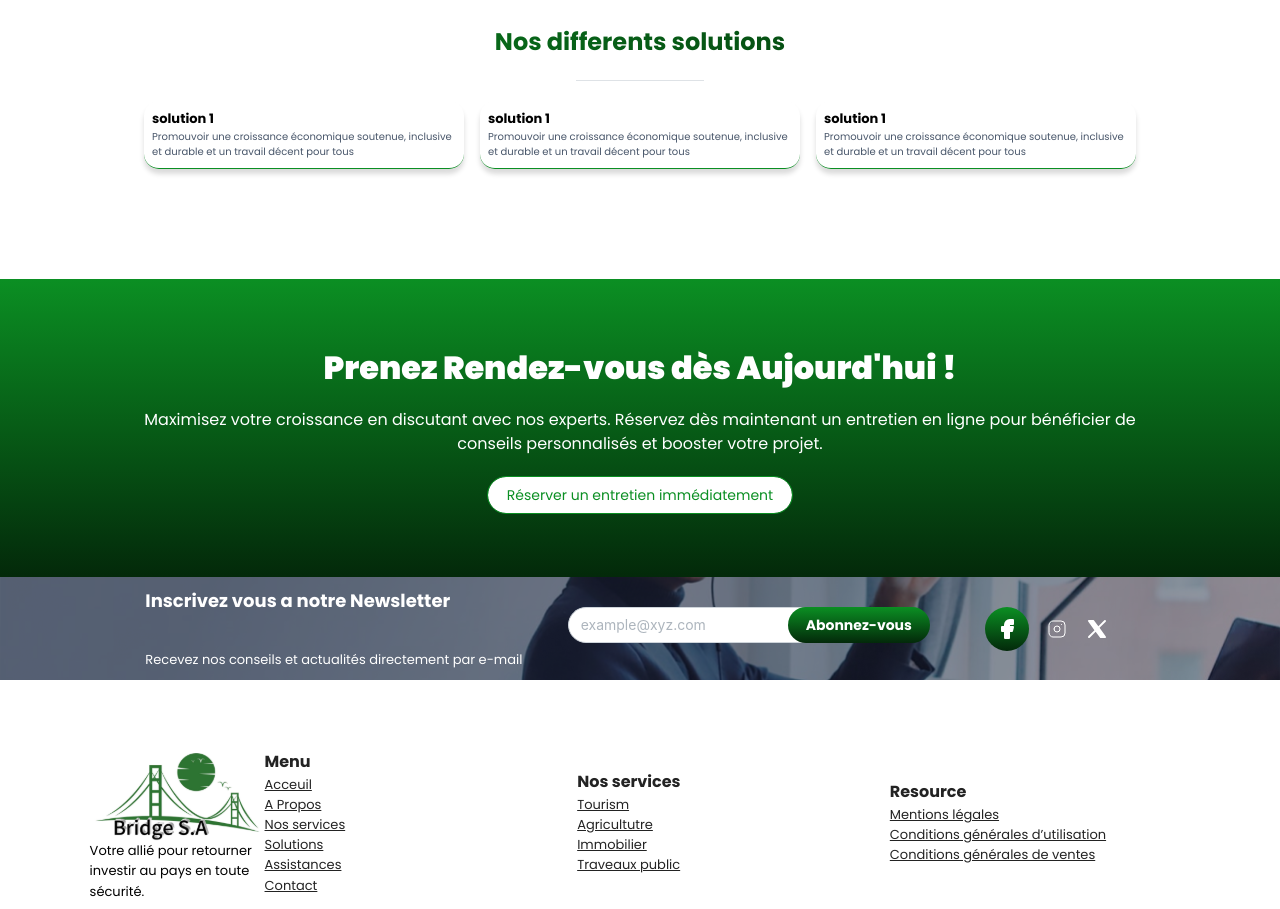
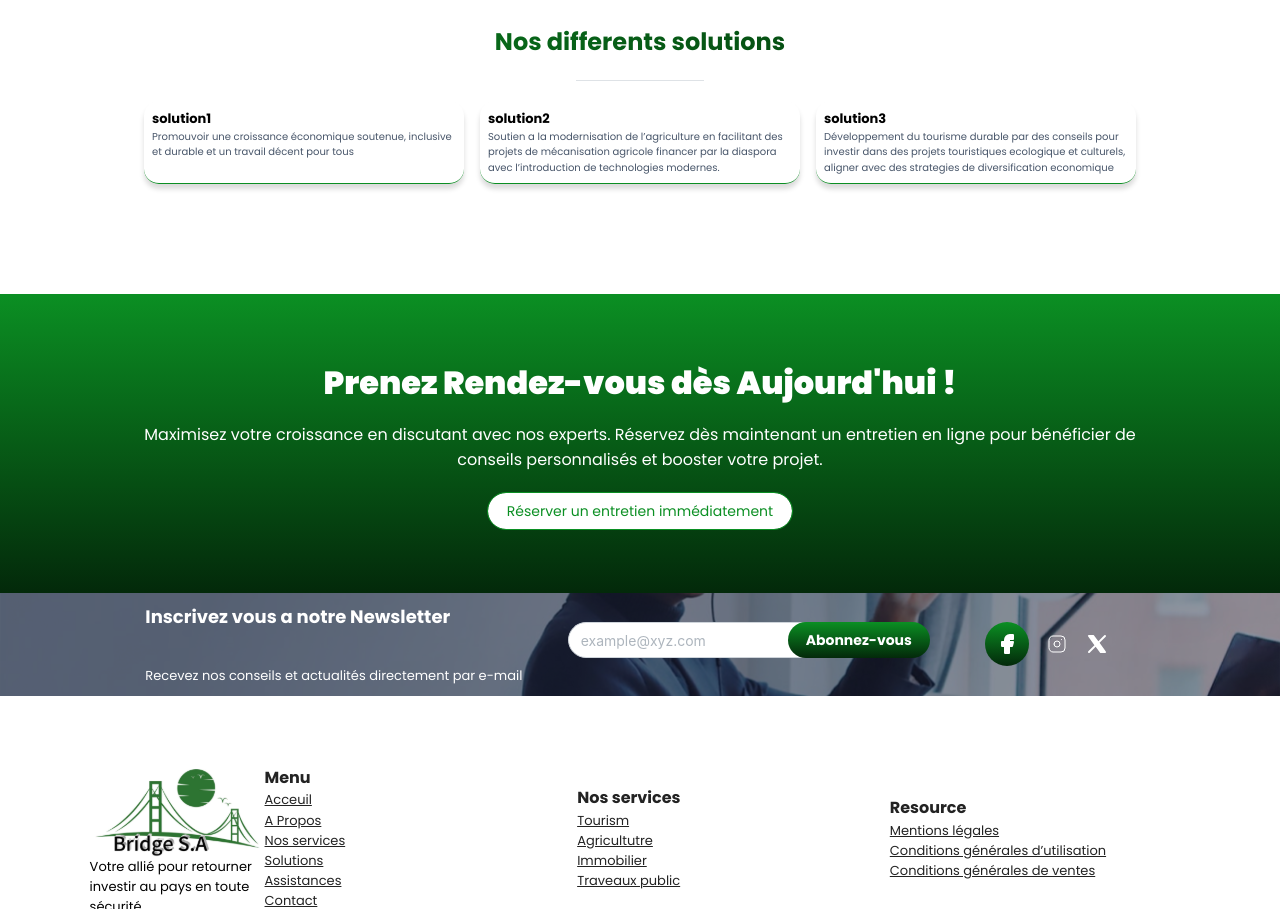
Before and after one commit to Ntchinda-Giscard/bridge-diaspo, a Next.js app: page /solution in a window 1280 px wide. Shown: the part 816-1725 px from the top of the page. Built offline with nearby package versions, Linux system fonts and the light colour scheme.

Commit message:
solutions added

```diff
--- a/app/solution/components/solutionCard.tsx
+++ b/app/solution/components/solutionCard.tsx
@@ -20,9 +20,9 @@ interface solutions{
 function SolutionCard({title, desc}: solutions) {
     return ( <>
      <div className={classes.solCard}>
-        <p className={cx([poppins_bold.className, classes.solCardTitle])}>solution 1</p>
+        <p className={cx([poppins_bold.className, classes.solCardTitle])}>{title}</p>
         <p className={cx([poopins_samll.className, classes.solCardDesc])}>
-            Promouvoir une croissance économique soutenue, inclusive et durable et un travail décent pour tous
+            {desc}
         </p>
 
      </div>
```
